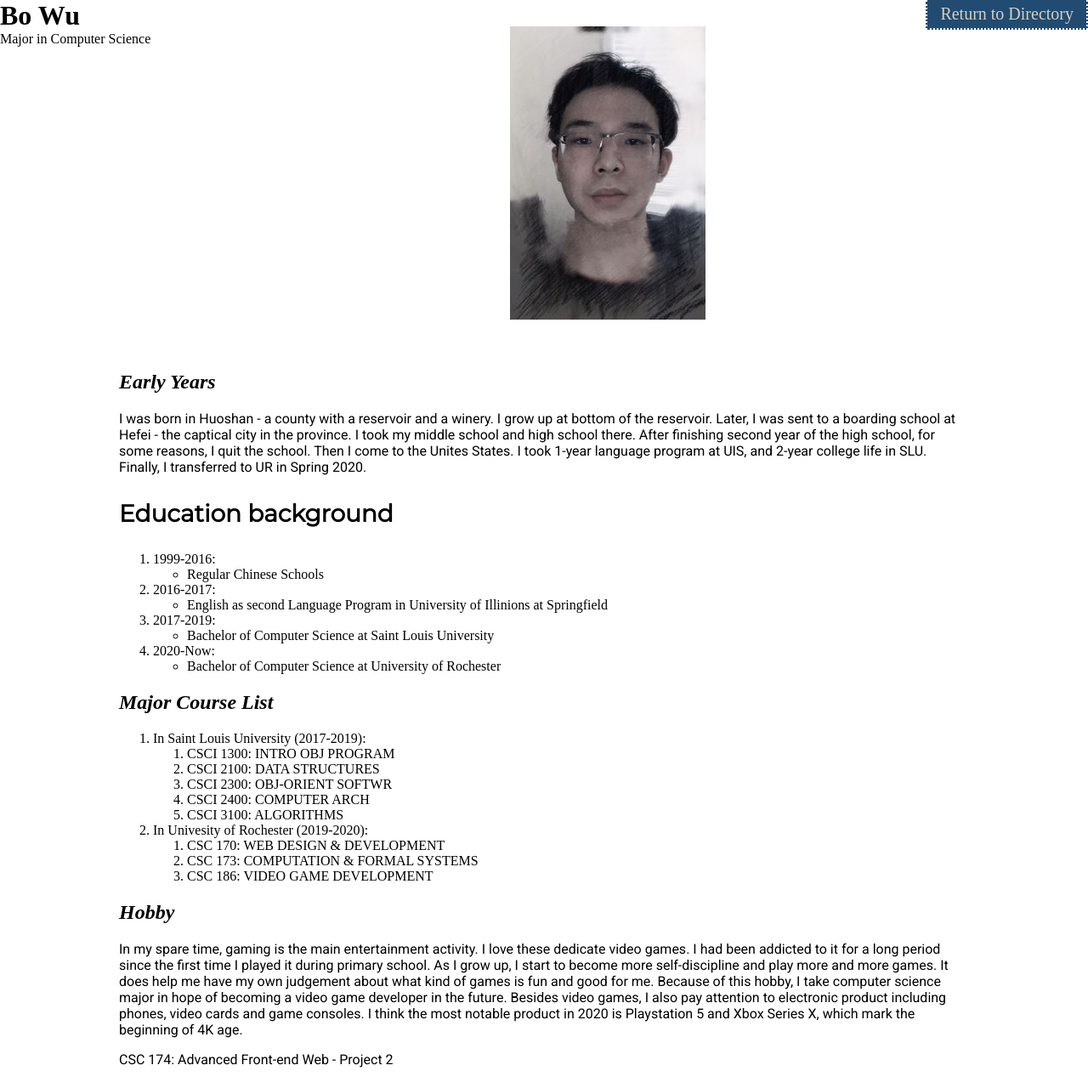
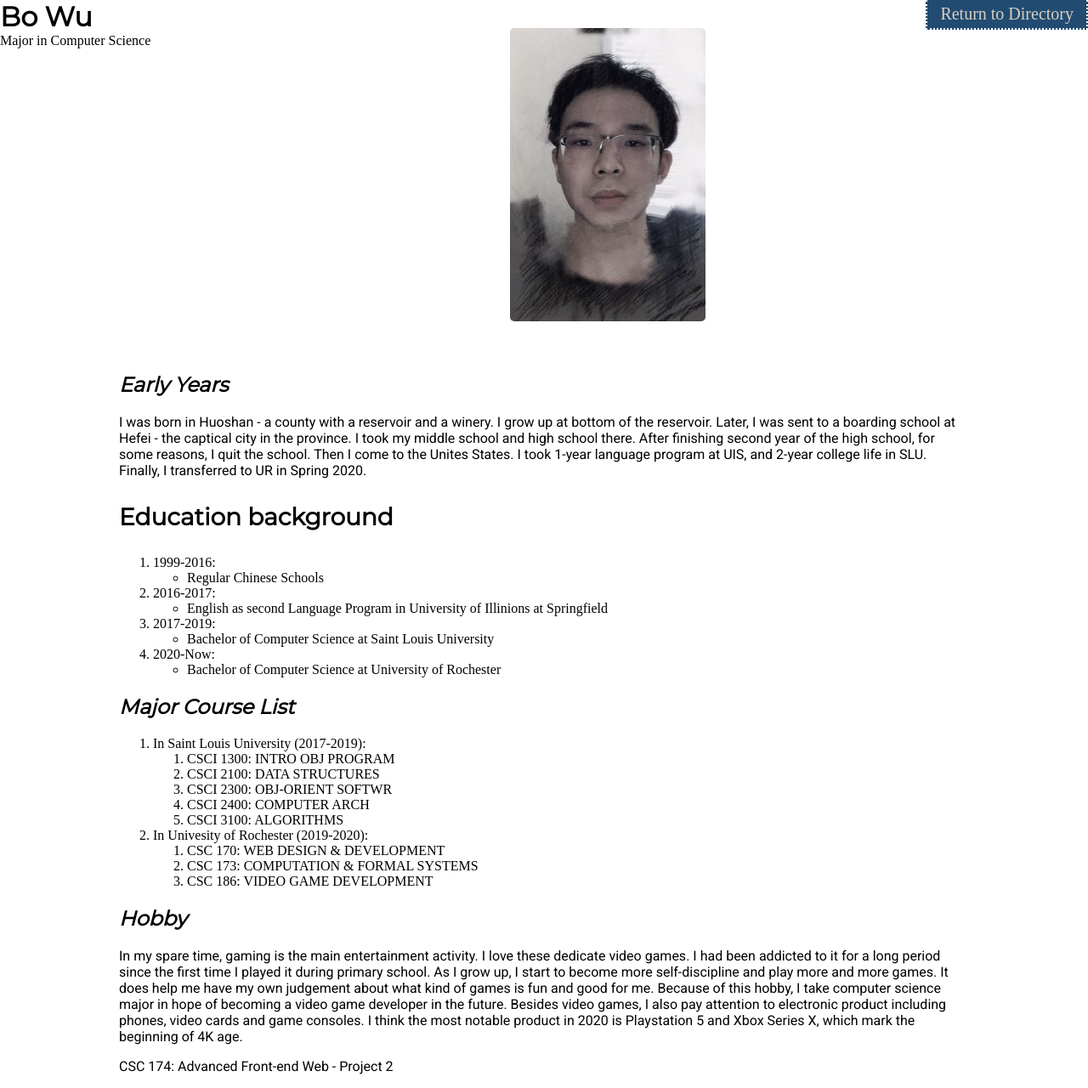
Before and after one commit to jalhadab/project5, a PHP site: page /bo.php in a window 1280 px wide. Shown: the whole page at 85% size. Before the commit the page ends 1256 px from the top, so only its background shows below. Run offline with PHP 8.4, Linux system fonts and the light colour scheme; data that the repository does not hold is empty.

Commit message:
Added fonts to h1, h2
Made pictures rounded to fit vibe of font

```diff
--- a/css/style.css
+++ b/css/style.css
@@ -12,8 +12,11 @@ h2 {
 }
 
 h3 {
+	font-size: 1.75em;
+}
+
+h1, h2, h3{
 	font-family: 'Montserrat', sans-serif;
-	font-size: 1.75em;
 }
 
 p {
@@ -25,6 +28,7 @@ body {
 }
 
 img {
+	border-radius: 5px;
 	height: 100%;
 }
 
```
